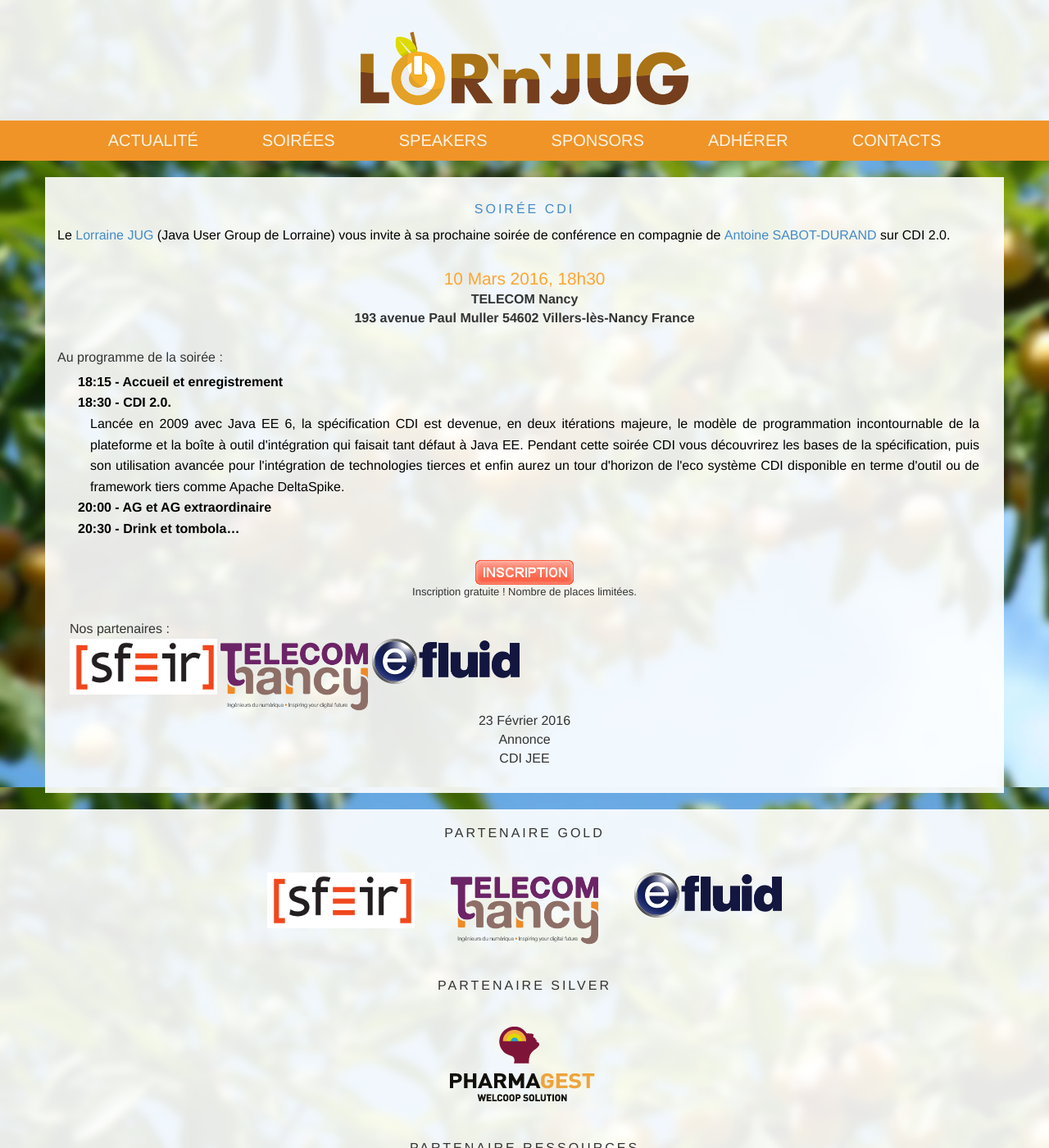
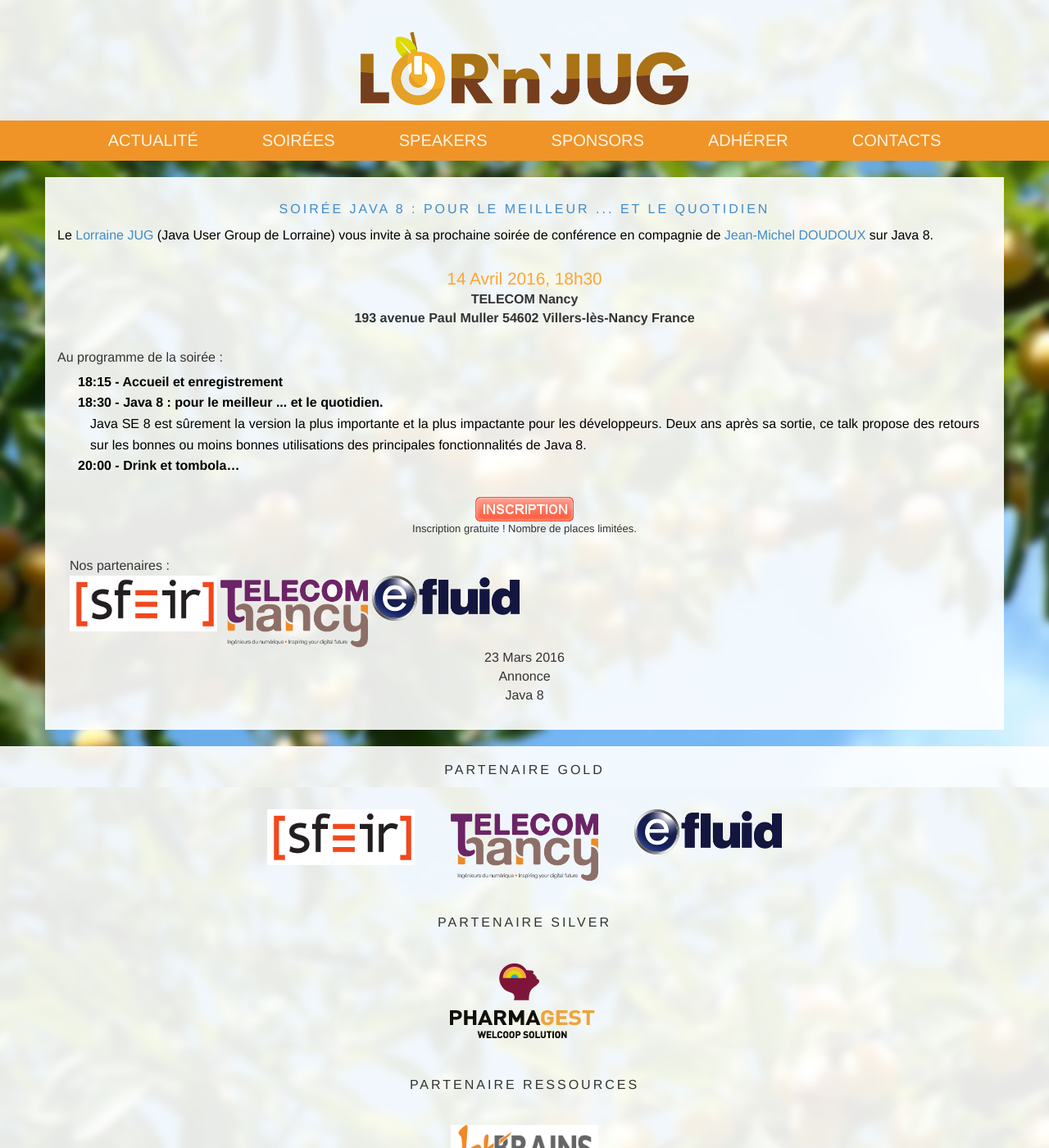
Before and after one commit to LorraineJug/lorrainejug.github.io, a Jekyll site: the page built from index.html, in a window 1280 px wide and 1400 px high. Shown: the whole window at 82% size. Built offline with Jekyll 4.4.1, drawn with Linux system fonts in a browser that asks for light colours; nearby versions of some CDN libraries.

Commit message:
annonce soirée java 8

```diff
--- a/_data/speakers.yml
+++ b/_data/speakers.yml
@@ -451,20 +451,6 @@
   social :
     twitter: xavroy
 
-jmdoudoux:
-  lastname: DOUDOUX
-  firstname: Jean-Michel
-  photo: jmdoudoux.jpg
-  social :
-    twitter: jmdoudoux
-    homepage: http://www.jmdoudoux.fr
-  bio: >
-    <p>Passionné par le développement de logiciels depuis son adolescence et par la veille technologique, Jean-Michel
-    possède une longue expérience, en SSII et personnelle, dans l'écriture d'applications avec différents langages.</p>
-    <p>Utilisant Java depuis sa version 1.0, il aime partager sa passion notamment en se consacrant, depuis plus d'une
-    douzaine d'années, à la rédaction de deux didacticiels, intitulés <a href="http://www.jmdoudoux.fr">Développons en
-    Java</a>, diffusés sous licence GNU FDL. Il est également le co-fondateur du Lorraine JUG et membre de YaJUG.</p>
-
 gbilley:
   lastname: BILLEY
   firstname: Guillaume
@@ -544,3 +530,18 @@
     <p>Après avoir travaillé pendant plus de 15 ans dans différentes société de service en
     informatique, Antoine est aujourd’hui employé chez Red Hat ou il dirige la spécification
     CDI 2.0 et est en charge du développement de l’éco-système CDI.</p>
+
+jmdoudoux:
+  lastname: DOUDOUX
+  firstname: Jean-Michel
+  photo: jmdoudoux.jpg
+  social :
+    twitter: jmdoudoux
+    homepage: http://www.jmdoudoux.fr
+  bio: >
+    <p>Passionné par le développement de logiciels et par la veille technologique, je possède une longue expérience,
+    en SSII et personnelle, dans l'écriture d'applications avec différents langages.</p>
+    <p>Utilisant Java depuis sa version 1.0, j'aime partager ma passion pour cette plateforme et son
+    écosystème notamment en me consacrant, depuis plus d'une quinzaine d'années, à la rédaction de deux tutoriels,
+    intitulés <a href="http://www.jmdoudoux.fr">Développons en Java</a>, diffusés sous licence GNU FDL. Ce
+    travail m'a permis d'être nommé Java Champion. Je suis également un des cofondateurs du Lorraine JUG.</p>
--- /dev/null
+++ b/_posts/2016/2016-03-23-soiree-java-8-pour-le-meilleur-et-le-quotidien.md
@@ -0,0 +1,37 @@
+---
+layout: event
+title: "Soirée Java 8 : pour le meilleur ... et le quotidien"
+category: Annonce
+edito: true
+tags: ["Java 8"]
+event-date: 2016-04-14 18:30:00 +0200
+event-place: telecomnancy
+eventbrite-id: 24017865081
+---
+
+
+<p>
+Le <a href="/">Lorraine JUG</a> (Java User Group de Lorraine) vous invite à sa prochaine
+soirée de conférence en compagnie de <a href="/speakers.html#jmdoudoux">Jean-Michel DOUDOUX</a>
+sur Java 8.
+</p>
+
+{% include event-date.html %}
+
+<div class="programme">Au programme de la soirée :
+	<ul>
+		<li>18:15 - Accueil et enregistrement</li>
+		<li>18:30 - Java 8 : pour le meilleur ... et le quotidien.
+		<p>Java SE 8 est sûrement la version la plus importante et la plus impactante
+		pour les développeurs. Deux ans après sa sortie, ce talk propose des retours
+		sur les bonnes ou moins bonnes utilisations des principales fonctionnalités
+		de Java 8.
+		</p>
+    </li>
+		<li>20:00 - Drink et tombola…</li>
+	</ul>
+</div>
+
+{% include event-inscription.html %}
+
+{% include event-sponsors.html %}
```
